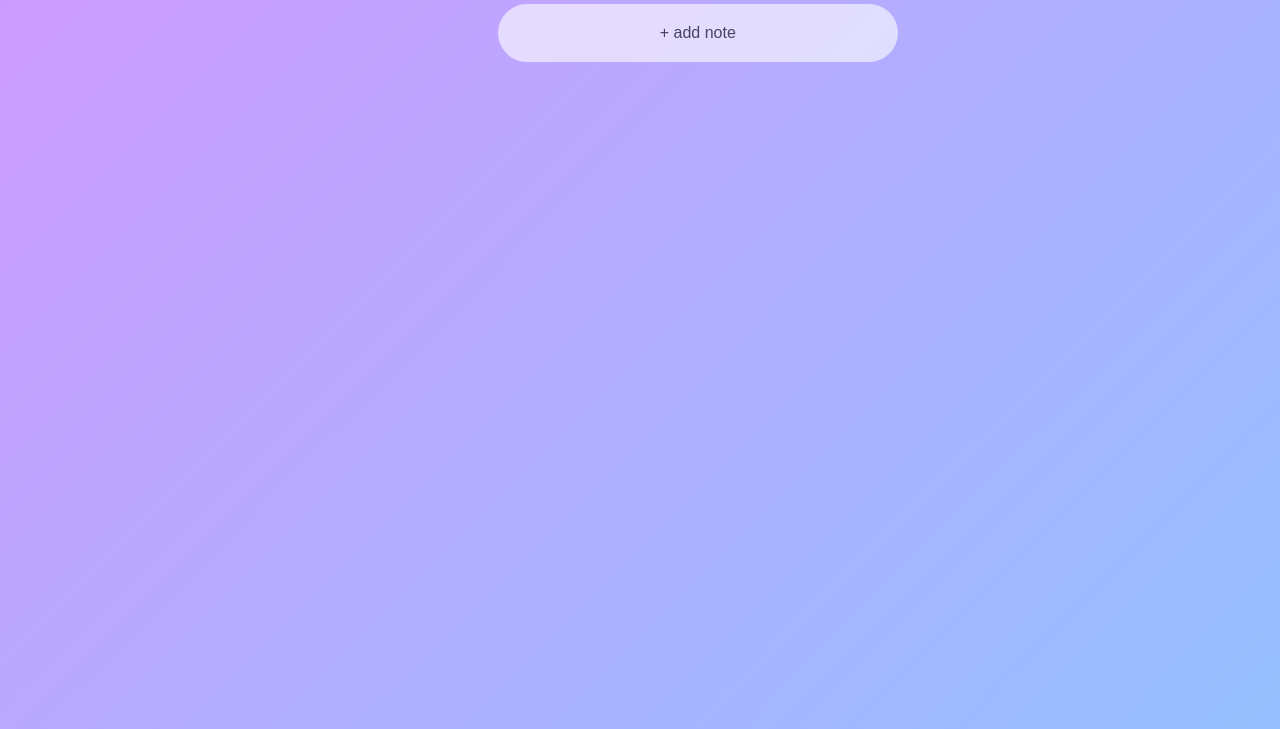
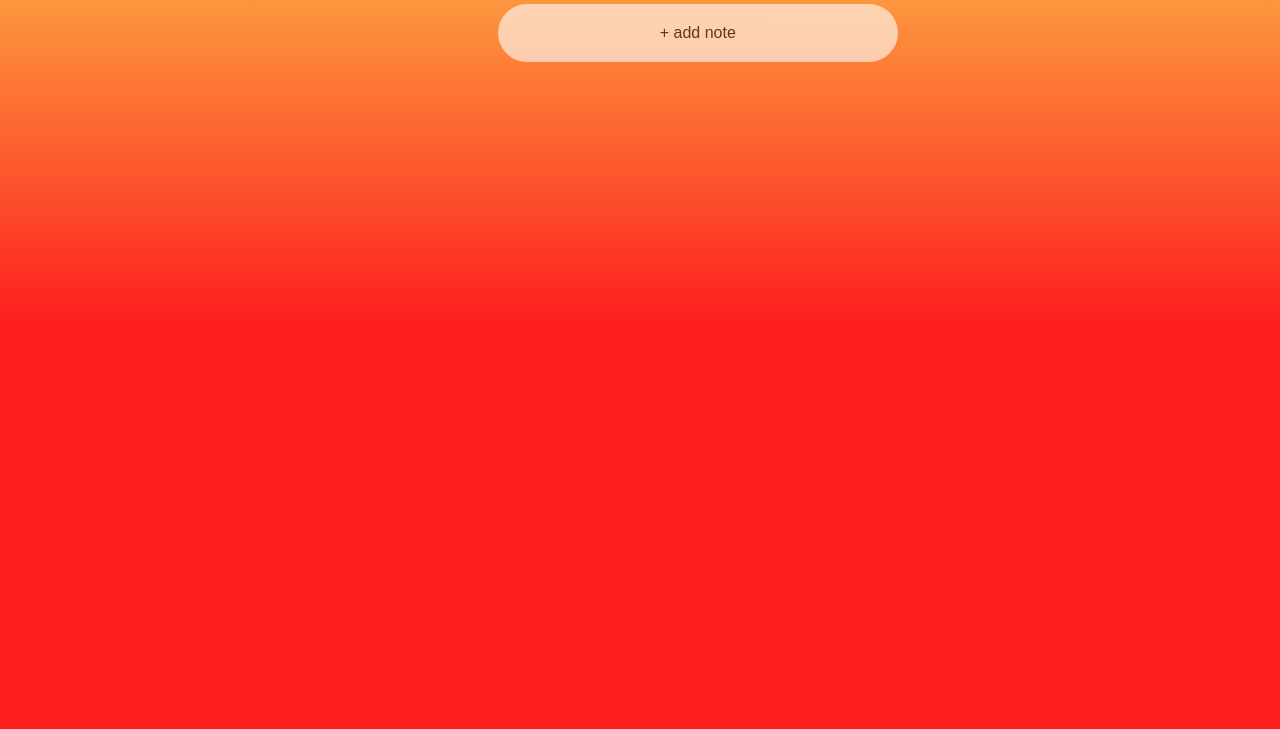
Before and after one commit to AntanasMac/towser, a plain HTML site: page index.html in a window 1280 px wide. Shown: the part 71-800 px from the top of the page. Drawn offline with Linux system fonts and the light colour scheme.

Commit message:
CSS color changes

```diff
--- a/styles.css
+++ b/styles.css
@@ -7,7 +7,7 @@
 .container {
     width: 100%;
     min-height: 100vh;
-    background: linear-gradient(135deg, #cf9aff, #95c0ff);
+background: linear-gradient(360deg, rgba(253,29,29,1) 50%, rgba(252,176,69,1) 100%);
     padding-top: 14%;
     padding-left:37%;
     display:flex;
```
